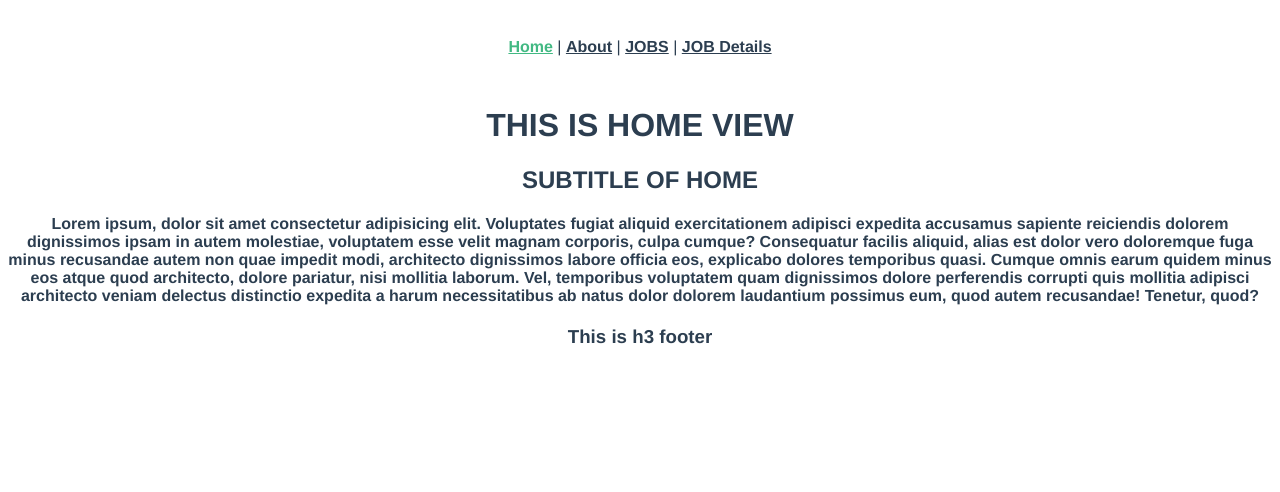
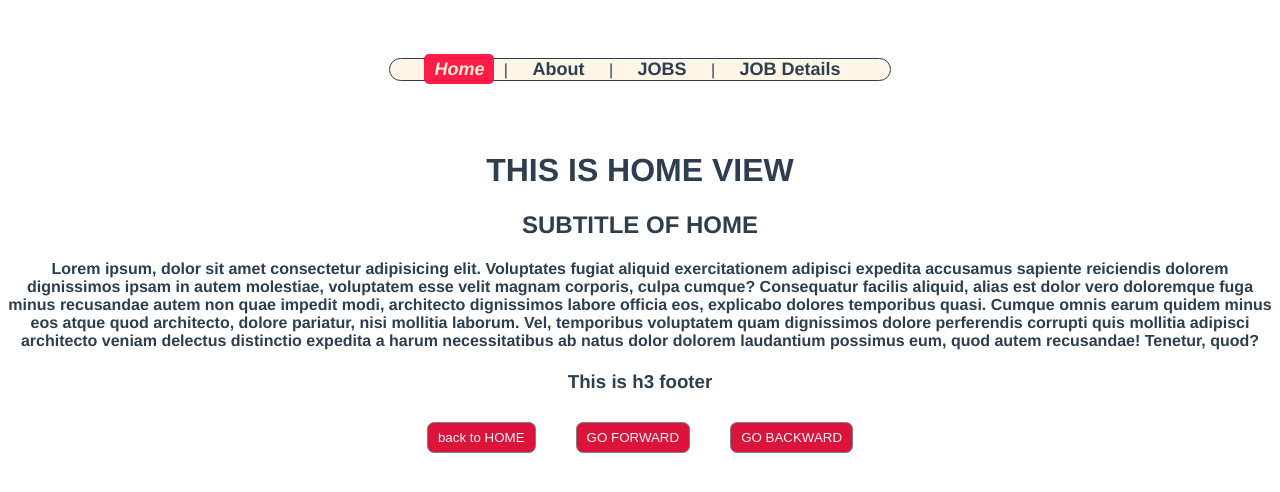
Before and after one commit to KRYPTONITErex/VUErouterbyMyself, a Vue app: page / in a window 1280 px wide. Shown: the top 492 px of the page. Built offline with nearby package versions, Linux system fonts and the light colour scheme.

Commit message:
redirect button and routerlink style

```diff
--- a/src/App.vue
+++ b/src/App.vue
@@ -3,13 +3,41 @@
     <router-link to="/">Home</router-link> |
     <router-link to="/about">About</router-link> |
 
-    <router-link to="/job">JOBS</router-link> |
+    <router-link :to="{name:'job'}">JOBS</router-link> |
     <router-link :to="{name:'jobdetail',params:{id:'id'}}">JOB Details</router-link>
 
 
   </nav>
+
   <router-view/>
+
+  <button @click="reDirect">back to HOME</button>
+
+  <button @click="goNext">GO FORWARD</button>
+
+  <button @click="goBack">GO BACKWARD</button>
+
 </template>
+
+<script>
+
+  export default{
+    methods: {
+      goBack(){
+        this.$router.go(-1);
+      },
+      goNext(){
+        this.$router.go(+1);
+      },
+      reDirect(){
+        this.$router.push({name:'home'})
+      }
+    }
+
+  }
+
+</script>
+
 
 <style>
 #app {
@@ -21,15 +49,47 @@
 }
 
 nav {
-  padding: 30px;
+  margin: 50px;
+  padding: 0px;
+  border: #2c3e50 1px solid;
+  border-radius: 15px;
+  width: 500px;
+  align-content: center;
+  align-items: center;
+  display: inline-block;
+  background-color:rgb(255, 246, 232)
 }
 
 nav a {
   font-weight: bold;
+  font-size: large;
   color: #2c3e50;
+  border-radius: 5px;
+  padding: 15px;
+  margin: 5px;
+  text-decoration: none;
 }
 
 nav a.router-link-exact-active {
-  color: #42b983;
+  color: #ffefd2;
+  font-style: italic;
+  background-color: rgba(253, 18, 65, 0.953);
+  padding: 5px 10px 5px;
+  margin: 5px;
+  text-decoration: none;
 }
+
+button{
+    margin: 10px 20px;
+    padding: 7px 10px;
+    color: whitesmoke;
+    background-color: crimson;
+    border-radius: 7px;
+    border: 1px solid grey;
+}
+button:hover{
+    background-color: bisque;
+    color: brown;
+}
+
 </style>
--- a/src/router/index.js
+++ b/src/router/index.js
@@ -33,6 +33,7 @@ const routes = [
   },
   {
     path: '/lphome',
+    // name: lphome,
     redirect: "/"
   },
   // catchAll
```
Also changed, not shown: src/views/Jobs/NotFound.vue (+7 -2 lines).
